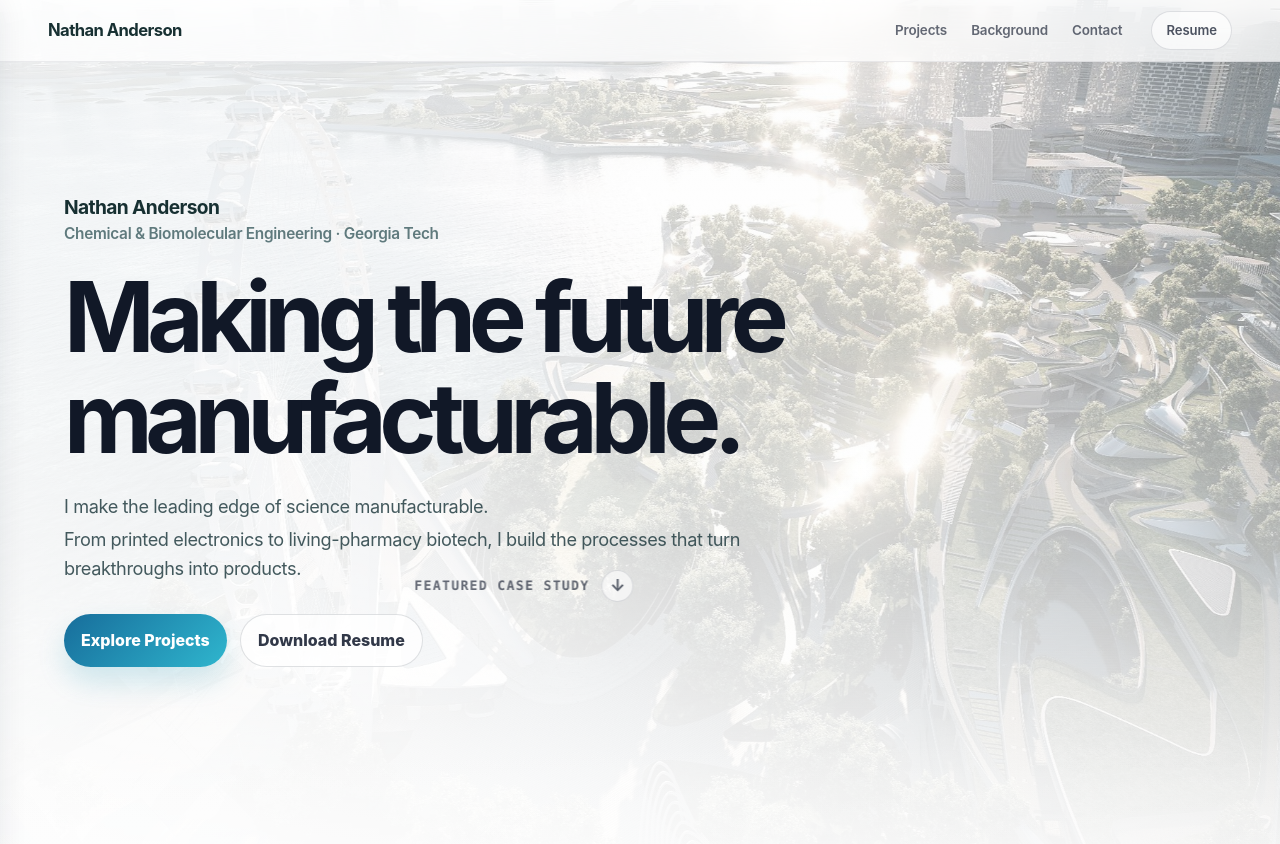
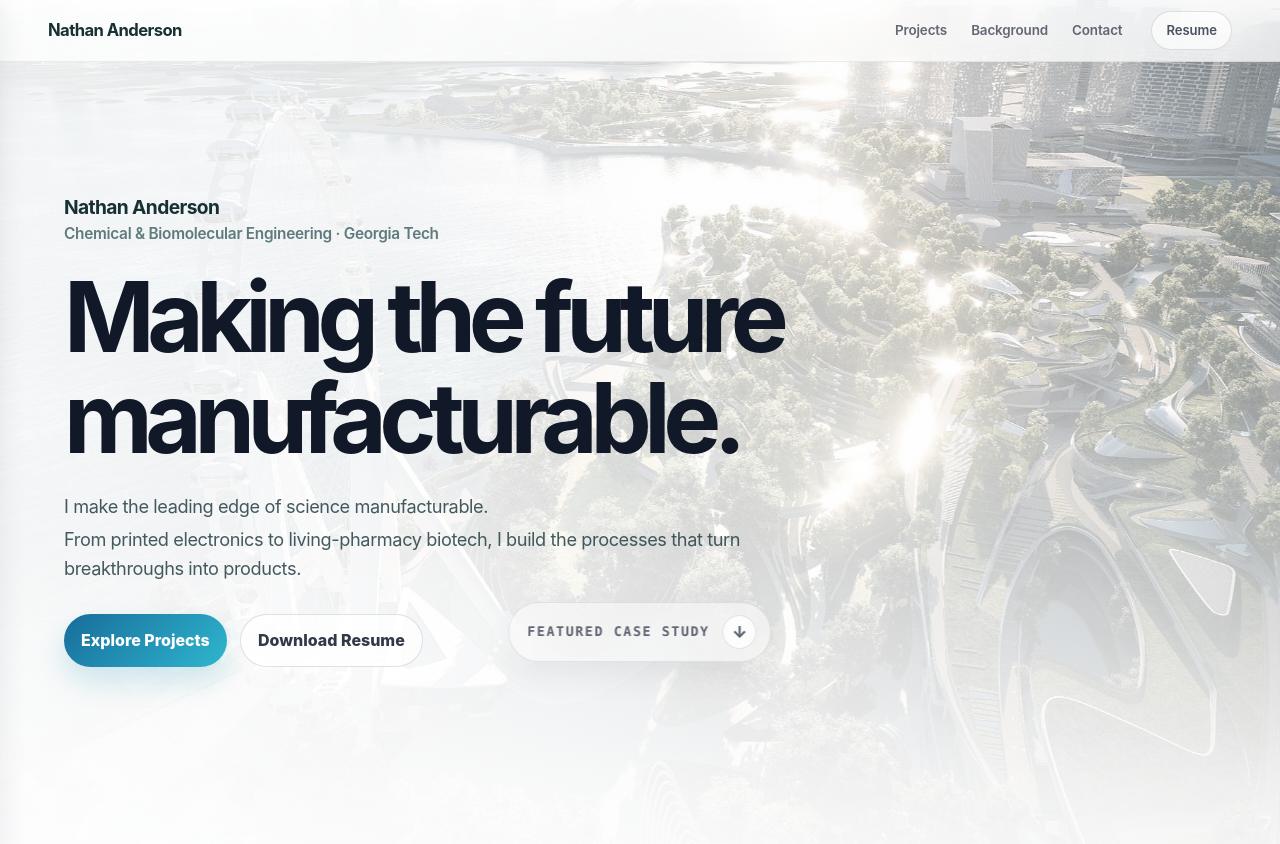
Before and after one commit to nanderson92/nanderson92.github.io, a Jekyll site: the page built from index.html, in a window 1280 px wide and 900 px high. Shown: the top 844 px of the window. Built offline with Jekyll 4.4.1, drawn with Linux system fonts in a browser that asks for light colours.

Commit message:
Update style.css

```diff
--- a/assets/css/style.css
+++ b/assets/css/style.css
@@ -3378,3 +3378,142 @@ body.home-page .site-footer::after,
     font-size: .95rem !important;
   }
 }
+
+/* === Featured case cue placement retry ===
+   Position the cue relative to the full hero viewport, not the hero text column,
+   so it sits centered and lower than the CTA buttons. */
+.home-page .hero {
+  position: relative !important;
+}
+
+.home-page .hero-copy {
+  position: static !important;
+}
+
+.home-page .featured-case-cue {
+  position: absolute !important;
+  left: 50% !important;
+  right: auto !important;
+  top: auto !important;
+  bottom: clamp(52px, 8.5vh, 86px) !important;
+  z-index: 6 !important;
+  display: inline-flex !important;
+  flex-direction: row !important;
+  align-items: center !important;
+  justify-content: center !important;
+  gap: 13px !important;
+  width: auto !important;
+  margin: 0 !important;
+  padding: 12px 14px 12px 18px !important;
+  border: 1px solid rgba(15, 23, 42, 0.09) !important;
+  border-radius: 999px !important;
+  background: rgba(255, 255, 255, 0.46) !important;
+  color: rgba(15, 23, 42, 0.66) !important;
+  box-shadow: 0 14px 32px rgba(15, 23, 42, 0.055) !important;
+  -webkit-backdrop-filter: blur(18px) saturate(150%) !important;
+  backdrop-filter: blur(18px) saturate(150%) !important;
+  transform: translate3d(-50%, 0, 0) !important;
+  transition:
+    transform 180ms cubic-bezier(.22,.8,.28,1),
+    box-shadow 180ms ease,
+    border-color 180ms ease,
+    background 180ms ease,
+    color 180ms ease !important;
+}
+
+.home-page .featured-case-cue span {
+  display: inline-block !important;
+  font-family: var(--mono) !important;
+  font-size: clamp(0.82rem, 1.04vw, 0.98rem) !important;
+  font-weight: 800 !important;
+  line-height: 1 !important;
+  letter-spacing: 0.12em !important;
+  text-transform: uppercase !important;
+  white-space: nowrap !important;
+}
+
+.home-page .featured-case-cue strong {
+  display: inline-grid !important;
+  place-items: center !important;
+  width: 34px !important;
+  height: 34px !important;
+  border: 1px solid rgba(15, 23, 42, 0.11) !important;
+  border-radius: 999px !important;
+  background: rgba(255, 255, 255, 0.72) !important;
+  color: rgba(15, 23, 42, 0.68) !important;
+  box-shadow: none !important;
+  font-family: Inter, ui-sans-serif, system-ui, -apple-system, BlinkMacSystemFont, "Segoe UI", sans-serif !important;
+  font-size: 1.02rem !important;
+  font-weight: 760 !important;
+  line-height: 1 !important;
+  letter-spacing: 0 !important;
+}
+
+.home-page .featured-case-cue:hover {
+  color: rgba(8, 112, 139, 0.94) !important;
+  border-color: rgba(13, 142, 177, 0.22) !important;
+  background: rgba(255, 255, 255, 0.68) !important;
+  box-shadow: 0 18px 36px rgba(13, 142, 177, 0.12) !important;
+  transform: translate3d(-50%, -2px, 0) !important;
+}
+
+.home-page .featured-case-cue:hover strong {
+  border-color: rgba(13, 142, 177, 0.24) !important;
+  color: rgba(8, 112, 139, 0.94) !important;
+  background: rgba(255, 255, 255, 0.82) !important;
+}
+
+.home-page .featured-case-cue:active {
+  transform: translate3d(-50%, 0, 0) scale(0.985) !important;
+}
+
+@media (prefers-reduced-motion: no-preference) {
+  @keyframes heroFeaturedCueFadeUpViewport {
+    from {
+      opacity: 0;
+      transform: translate3d(-50%, 18px, 0);
+      filter: blur(6px);
+    }
+    to {
+      opacity: 1;
+      transform: translate3d(-50%, 0, 0);
+      filter: blur(0);
+    }
+  }
+
+  .home-page .featured-case-cue {
+    opacity: 0;
+    animation: heroFeaturedCueFadeUpViewport 760ms var(--motion-soft) 1300ms both !important;
+    will-change: transform, opacity;
+  }
+
+  .home-page .featured-case-cue:hover {
+    animation-play-state: running !important;
+    transform: translate3d(-50%, -2px, 0) !important;
+  }
+}
+
+@media (max-width: 980px) {
+  .home-page .featured-case-cue {
+    bottom: clamp(38px, 6.5vh, 64px) !important;
+  }
+}
+
+@media (max-width: 640px) {
+  .home-page .featured-case-cue {
+    bottom: 24px !important;
+    gap: 10px !important;
+    padding: 10px 12px 10px 14px !important;
+  }
+
+  .home-page .featured-case-cue span {
+    font-size: 0.68rem !important;
+    letter-spacing: 0.105em !important;
+  }
+
+  .home-page .featured-case-cue strong {
+    width: 28px !important;
+    height: 28px !important;
+    font-size: 0.9rem !important;
+  }
+}
```
